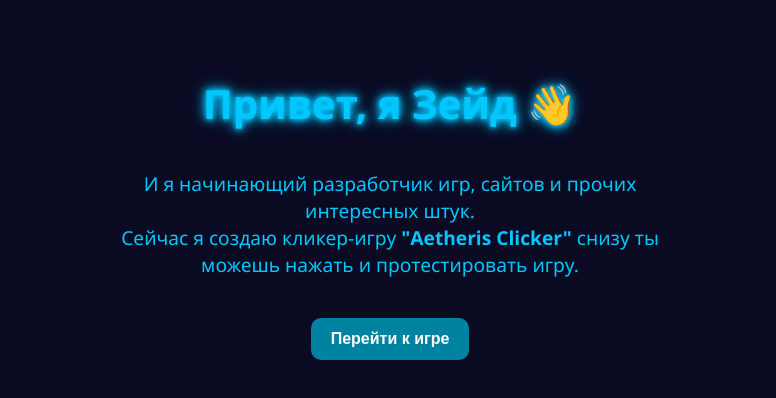
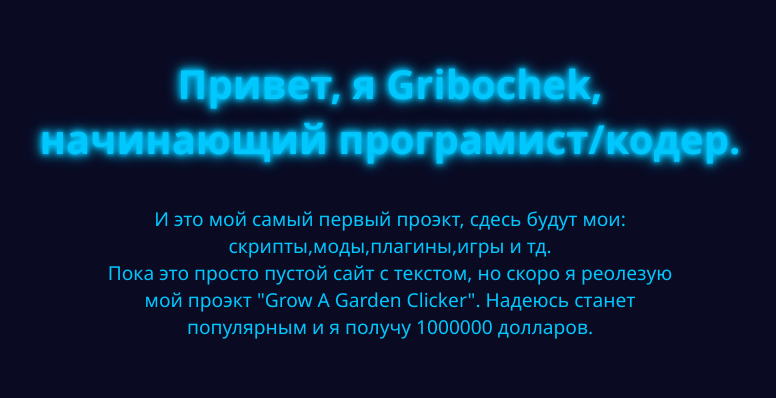
Before and after one commit to MugiwaraNoGriboochek/Aetheris-Clicker-BySpider, a plain HTML site: page index.html in a window 1280 px wide. Shown: the part 230-628 px from the top of the page, without its empty margins (250-1026 px from the left). Drawn offline with Linux system fonts and the light colour scheme.

Commit message:
Update index.html

```diff
--- a/index.html
+++ b/index.html
@@ -51,12 +51,8 @@
   </style>
 </head>
 <body>
-  <h1 class="neon">Привет, я Зейд 👋</h1>
+  <h1 class="neon">Привет, я Gribochek, начинающий програмист/кодер.</h1>
   <p>
-    И я начинающий разработчик игр, сайтов и прочих интересных штук.<br>
-    Сейчас я создаю кликер-игру <strong>"Aetheris Clicker"</strong> снизу ты можешь нажать и протестировать игру.
-
-  </p>
-  <a href="game.html"><button class="btn">Перейти к игре</button></a>
-</body>
-</html>
+    И это мой самый первый проэкт, сдесь будут мои: скрипты,моды,плагины,игры и тд.<br>
+    Пока это просто пустой сайт с текстом, но скоро я реолезую мой проэкт "Grow A Garden Clicker". Надеюсь станет популярным и я получу 1000000 долларов.
+  </p
```
